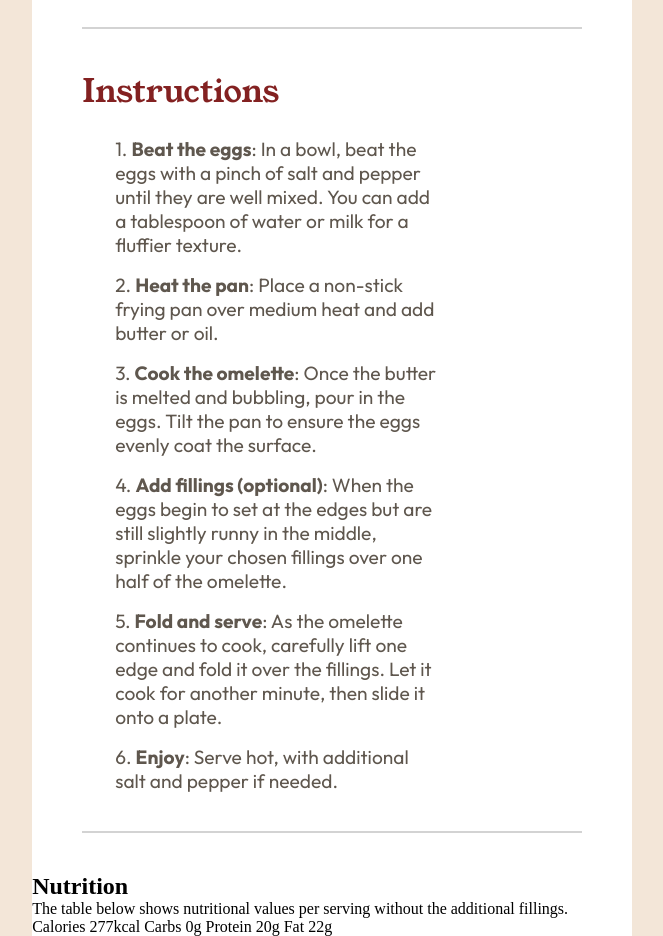
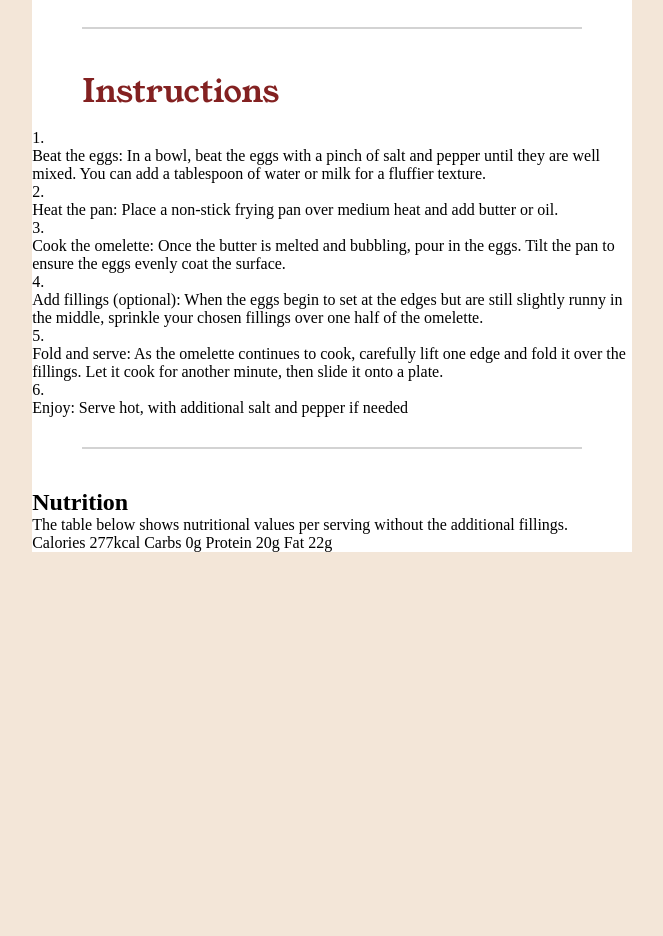
Before and after one commit to TeuzLemos/Recipe-page, a plain HTML site: page index.html in a window 1280 px wide. Shown: the part 1305-2241 px from the top of the page, without its empty margins (295-958 px from the left). After the commit the page ends 1857 px from the top, so only its background shows below. Drawn offline with Linux system fonts and the light colour scheme.

Commit message:
atualização das instruções

```diff
--- a/estilos/mobile.css
+++ b/estilos/mobile.css
@@ -22,7 +22,6 @@ body, html {
 }
 
 main {
-    position: relative;
     background-color: white;
     width: 600px;
     height: auto;
@@ -84,9 +83,10 @@ article#ingredientes > ul > li {
     font-size: 1.2em;
     color:  hsl(30, 10%, 34%);
     transform: translate(75px);
+    width: 300px;
 }
 
-hr {
+ hr {
     margin: 30px 50px 40px 50px;
     border: 1px solid lightgray;
 }
@@ -98,17 +98,3 @@ article#instrucao > h2 {
     margin: 20px 40px 15px 50px;
     color: rgb(131, 33, 33);
 }
-
-article#instrucao > ol {
-    color: rgb(131, 33, 33);
-    list-style: none;
-}
-
-article#instrucao > ol > li {
-    font-family: 'font2';
-    padding: 8px;
-    font-size: 1.2em;
-    color:  hsl(30, 10%, 34%);
-    max-width: 325px;
-    transform: translate(75px);
-}
--- a/index.html
+++ b/index.html
@@ -43,30 +43,46 @@
         <hr>
         <article id="instrucao">
             <h2>Instructions</h2>
-            <ol>
-                <li> 1.
-                    <strong>Beat the eggs</strong>: In a bowl, beat the eggs with a pinch of salt and pepper until they are well mixed. You
-                    can add a tablespoon of water or milk for a fluffier texture.
-                </li>
-                <li> 2.
-                    <strong>Heat the pan</strong>: Place a non-stick frying pan over medium heat and add butter or oil.
-                </li>
-                <li> 3.
-                    <strong>Cook the omelette</strong>: Once the butter is melted and bubbling, pour in the eggs. Tilt the pan to ensure the
-                    eggs evenly coat the surface.
-                </li>
-                <li> 4.
-                    <strong>Add fillings (optional)</strong>: When the eggs begin to set at the edges but are still slightly runny in the
+            <div class="item">
+                <div>1.</div>
+                <p>
+                    Beat the eggs: In a bowl, beat the eggs with a pinch of salt and pepper until they are well mixed.
+                    You can add a tablespoon of water or milk for a fluffier texture.
+                </p>
+            </div>
+            <div class="item">
+                <div>2.</div>
+                <p>
+                    Heat the pan: Place a non-stick frying pan over medium heat and add butter or oil.
+                </p>
+            </div>
+            <div class="item">
+                <div>3.</div>
+                <p>
+                    Cook the omelette: Once the butter is melted and bubbling, pour in the eggs. Tilt the pan to ensure
+                    the eggs evenly coat the surface.
+                </p>
+            </div>
+            <div class="item">
+                <div>4.</div>
+                <p>
+                    Add fillings (optional): When the eggs begin to set at the edges but are still slightly runny in the
                     middle, sprinkle your chosen fillings over one half of the omelette.
-                </li>
-                <li> 5.
-                    <strong>Fold and serve</strong>: As the omelette continues to cook, carefully lift one edge and fold it over the
+                </p>
+            </div>
+            <div class="item">
+                <div>5.</div>
+                <p>
+                    Fold and serve: As the omelette continues to cook, carefully lift one edge and fold it over the
                     fillings. Let it cook for another minute, then slide it onto a plate.
-                </li>
-                <li> 6.
-                    <strong>Enjoy</strong>: Serve hot, with additional salt and pepper if needed.
-                </li>
-            </ol>
+                </p>
+            </div>
+            <div class="item">
+                <div>6.</div>
+                <p>
+                    Enjoy: Serve hot, with additional salt and pepper if needed
+                </p>
+            </div>
         </article>
         <hr>
         <section id="nutricao">
```
Lines whose indentation alone changed are shown as unchanged.
